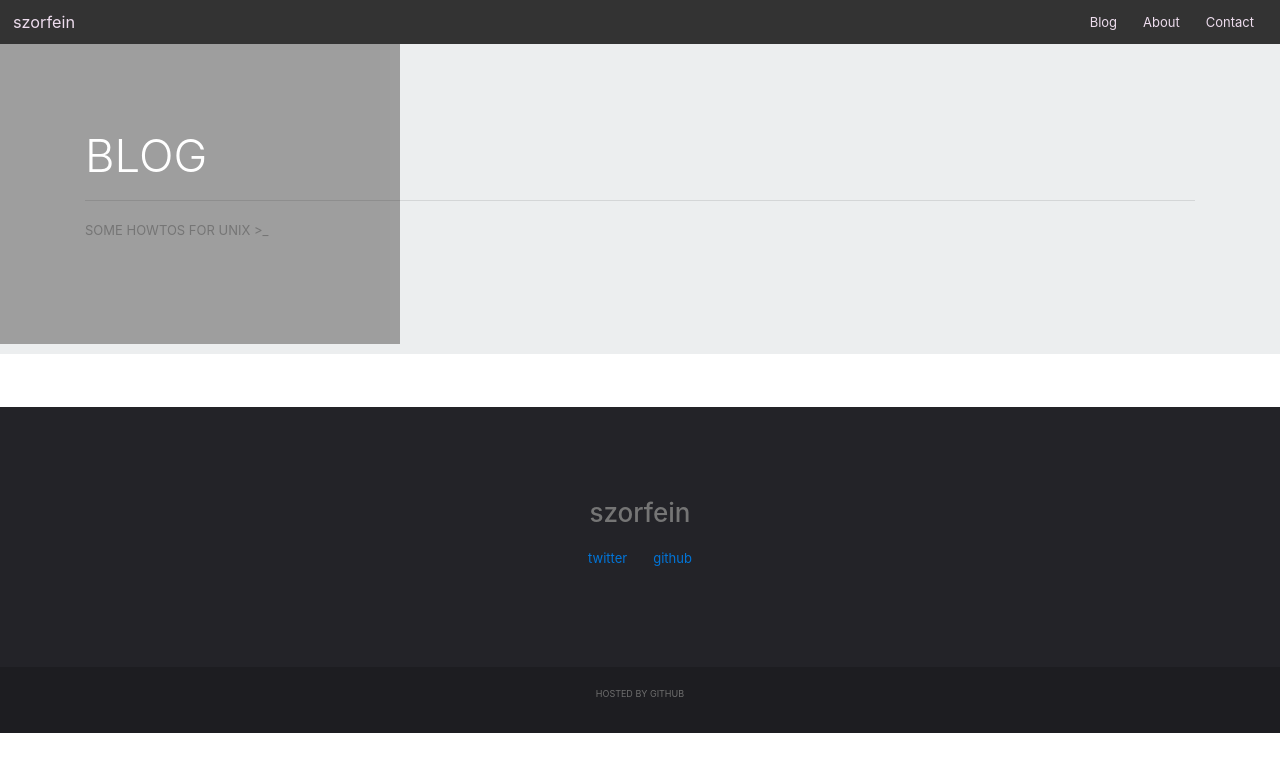
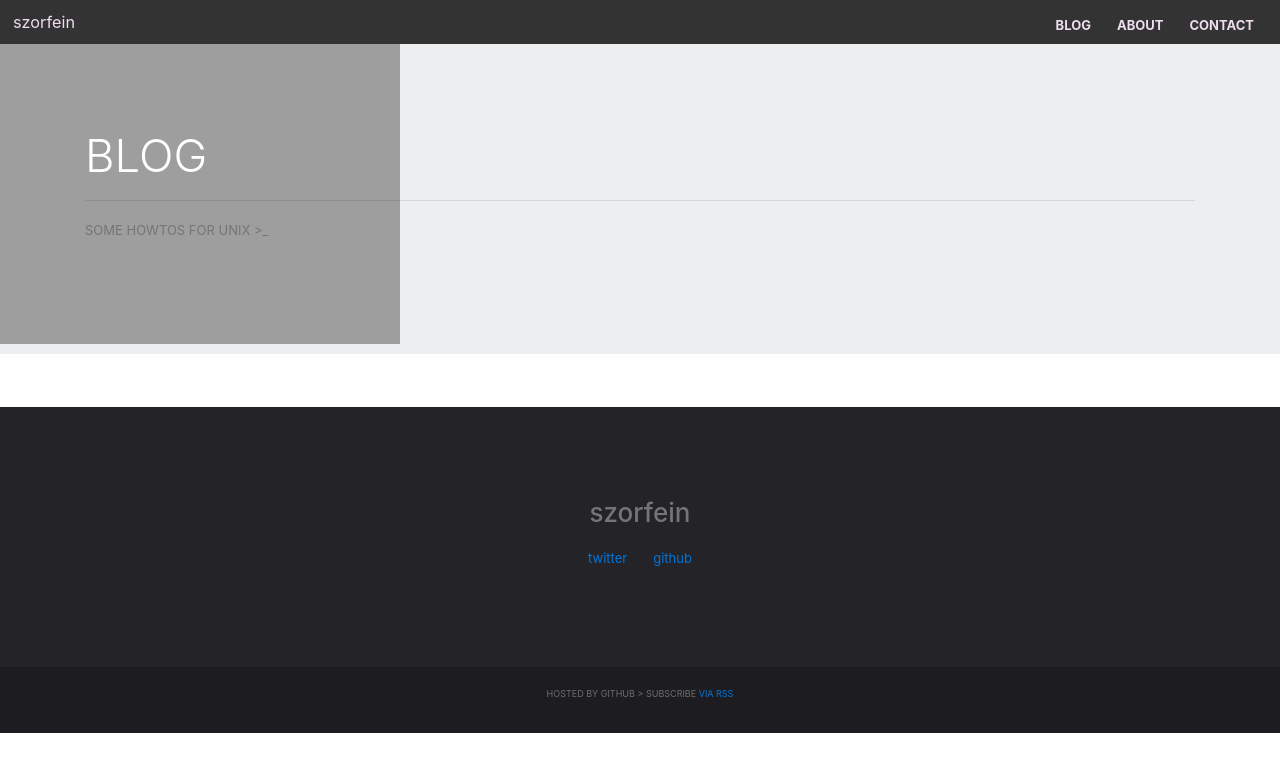
Before and after one commit to szorfein/szorfein.github.io, a Jekyll site: the page built from _posts/2017-08-07-false-post1.md, in a window 1280 px wide. Shown: the top 772 px of the page. Built offline with Jekyll 4.4.1, drawn with Linux system fonts in a browser that asks for light colours; our own code applies the rules of GitHub Pages for plain Markdown files; comment, search, counter and statistics services are not loaded.

Commit message:
add feed.xml

```diff
--- a/_config.yml
+++ b/_config.yml
@@ -14,6 +14,7 @@
 # You can create any custom variable you would like, and they will be accessible
 # in the templates via {{ site.myvariable }}.
 title: Blog
+author: szorfein
 email: szorfein@gmail.com
 description: > # this means to ignore newlines until "baseurl:"
     Some Howtos for Unix >_
--- a/_includes/footer.html
+++ b/_includes/footer.html
@@ -14,7 +14,7 @@
     </div>
     <div class="copyright">
         <p class="text-center">
-        hosted by github
+        hosted by github <span>&gt; subscribe <a href="{{ "/feed.xml" | relative_url }}">via RSS</a></span>
         </p>
     </div>
 </footer>
--- a/_includes/head.html
+++ b/_includes/head.html
@@ -3,6 +3,6 @@
     <meta http-equiv="X-UA-Compatible" content="IE=edge">
     <meta name="viewport" content="width=device-width, initial-scale=1, shrink-to-fit=no">
     <link rel="stylesheet" href="{{ site.url }}/assets/main.css">
-    <link rel="alternate" type="application/rss+xml" title="" href="{{ site.url }}/feed.xml">
+    <link rel="alternate" type="application/rss+xml" title="{{ site.title | escape }}" href="{{ site.url }}/feed.xml">
     <link rel="stylesheet" href="{{ site.url }}/assets/bt/bootstrap.min.css">
 </head>
--- a/_includes/header.html
+++ b/_includes/header.html
@@ -1,6 +1,6 @@
 <section class="banner-header">
     <header class="main-header">
-        <nav class="bg_dark navbar">
+        <nav class="bg_dark navbar nav-typo">
             <a class="navbar-brand" href="{{ site.url }}">{{ site.twitter_username }}</a>
             <section class="social-tab navbar-toggler-right">
                 <ul class="nav justify-content-end">
--- a/assets/main.css
+++ b/assets/main.css
@@ -101,3 +101,9 @@ body, html, p {
     padding-top: 43px;
     padding-bottom: 48px;
 }
+
+.nav-typo ul li a {
+    font-weight: 700;
+    line-height: 1.9;
+    text-transform: uppercase;
+}
```
Also changed, not shown: feed.xml (added).
